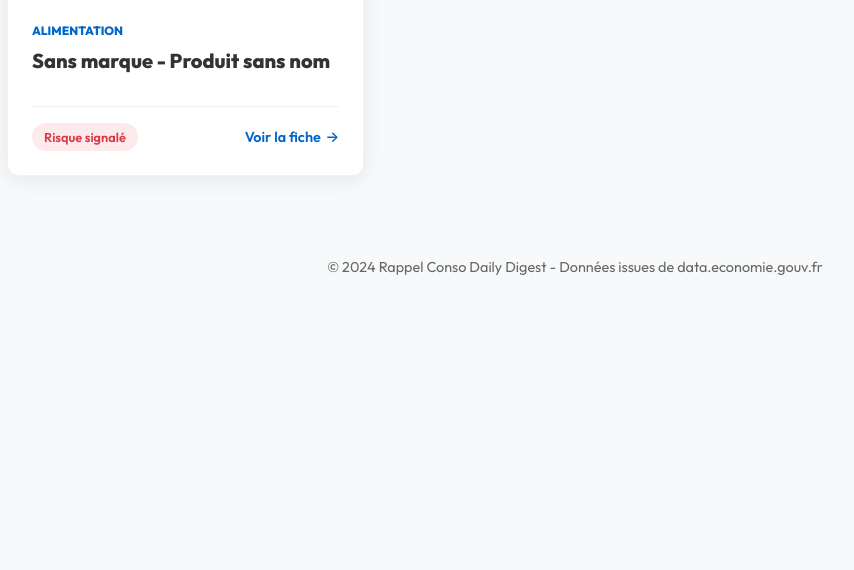
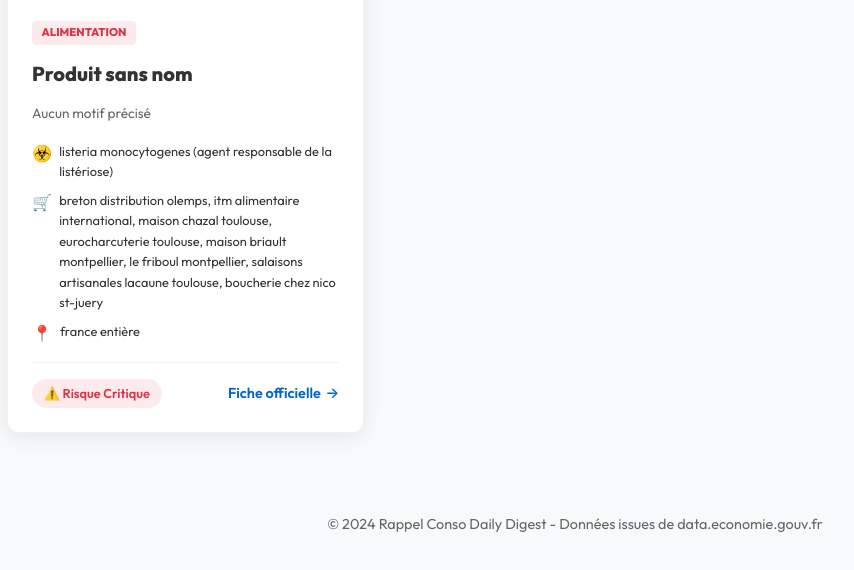
Before and after one commit to StaubDevLab/rappel_conso_daily_digest, a website: page docs/index.html in a window 1280 px wide. Shown: the part 838-1408 px from the top of the page, without its empty margins (65-919 px from the left). Before the commit the page ends 1198 px from the top, so only its background shows below. Drawn offline with Linux system fonts and the light colour scheme.

Commit message:
feat: Enhance recall card display with badges, critical risk indicators, extra details, and a local placeholder image.

```diff
--- a/docs/index.html
+++ b/docs/index.html
@@ -125,25 +125,50 @@
 
             app.innerHTML = `
                 <div class="recalls-grid">
-                    ${recalls.map(recall => `
+                    ${recalls.map(recall => {
+                const isCritical = recall.risques_encourus?.toLowerCase().match(/listeria|salmonelle|norovirus|botulisme/);
+                return `
                         <div class="recall-card">
-                            <img src="${recall.liens_vers_les_images || 'https://via.placeholder.com/400x200?text=Pas+d+image'}"
+                            <img src="${recall.liens_vers_les_images || 'images/placeholder.png'}"
                                  alt="${recall.nom_de_la_marque_du_produit}"
                                  class="recall-image"
-                                 onerror="this.src='https://via.placeholder.com/400x200?text=Image+non+disponible'">
+                                 onerror="this.src='images/placeholder.png'">
                             <div class="recall-content">
-                                <span class="recall-category">${recall.categorie_produit || 'Alimentation'}</span>
-                                <h2 class="recall-title">${recall.nom_de_la_marque_du_produit || 'Sans marque'} - ${recall.noms_des_modeles_ou_references || 'Produit sans nom'}</h2>
-                                <p class="recall-details">${(recall.motif_du_rappel || '').substring(0, 150)}${recall.motif_du_rappel?.length > 150 ? '...' : ''}</p>
+                                <div class="badge-group">
+                                    <span class="badge ${isCritical ? 'badge-danger' : 'badge-info'}">${recall.categorie_produit || 'Alimentation'}</span>
+                                    ${recall.nom_de_la_marque_du_produit ? `<span class="badge badge-info">${recall.nom_de_la_marque_du_produit}</span>` : ''}
+                                </div>
+                                <h2 class="recall-title">${recall.noms_des_modeles_ou_references || 'Produit sans nom'}</h2>
+                                <p class="recall-details" title="${recall.motif_du_rappel || ''}">${recall.motif_du_rappel || 'Aucun motif précisé'}</p>
+
+                                <div class="recall-extra">
+                                    ${recall.risques_encourus ? `
+                                    <div class="extra-item">
+                                        <span class="extra-icon">☣️</span>
+                                        <span class="extra-text">${recall.risques_encourus}</span>
+                                    </div>` : ''}
+                                    ${recall.distributeurs ? `
+                                    <div class="extra-item">
+                                        <span class="extra-icon">🛒</span>
+                                        <span class="extra-text">${recall.distributeurs}</span>
+                                    </div>` : ''}
+                                    ${recall.zone_geographique_de_vente ? `
+                                    <div class="extra-item">
+                                        <span class="extra-icon">📍</span>
+                                        <span class="extra-text">${recall.zone_geographique_de_vente}</span>
+                                    </div>` : ''}
+                                </div>
+
                                 <div class="recall-meta">
-                                    <span class="risk-level">Risque signalé</span>
+                                    <span class="risk-level">${isCritical ? '⚠️ Risque Critique' : '🔔 Rappel'}</span>
                                     <a href="${recall.lien_vers_la_fiche_rappel}" target="_blank" class="view-link">
-                                        Voir la fiche <span>→</span>
+                                        Fiche officielle <span>→</span>
                                     </a>
                                 </div>
                             </div>
                         </div>
-                    `).join('')}
+                    `;
+            }).join('')}
                 </div>
             `;
         }
--- a/docs/style.css
+++ b/docs/style.css
@@ -184,10 +184,64 @@ h1 {
 }
 
 .recall-details {
-    font-size: 0.9rem;
+    font-size: 0.85rem;
     color: var(--text-muted);
     margin-bottom: 1rem;
-    flex-grow: 1;
+    display: -webkit-box;
+    -webkit-line-clamp: 3;
+    line-clamp: 3;
+    -webkit-box-orient: vertical;
+    overflow: hidden;
+}
+
+.recall-extra {
+    font-size: 0.8rem;
+    margin-top: auto;
+    display: flex;
+    flex-direction: column;
+    gap: 0.5rem;
+    padding-bottom: 1rem;
+}
+
+.extra-item {
+    display: flex;
+    align-items: flex-start;
+    gap: 0.5rem;
+}
+
+.extra-icon {
+    font-size: 1rem;
+    min-width: 1.2rem;
+}
+
+.extra-text {
+    color: var(--text-color);
+    font-weight: 500;
+}
+
+.badge-group {
+    display: flex;
+    flex-wrap: wrap;
+    gap: 0.5rem;
+    margin-bottom: 1rem;
+}
+
+.badge {
+    padding: 0.2rem 0.6rem;
+    border-radius: 4px;
+    font-size: 0.7rem;
+    font-weight: 700;
+    text-transform: uppercase;
+}
+
+.badge-danger {
+    background: rgba(220, 53, 69, 0.1);
+    color: var(--danger);
+}
+
+.badge-info {
+    background: rgba(0, 102, 204, 0.1);
+    color: var(--primary);
 }
 
 .recall-meta {
```
Also changed, not shown: docs/images/placeholder.png (added).
